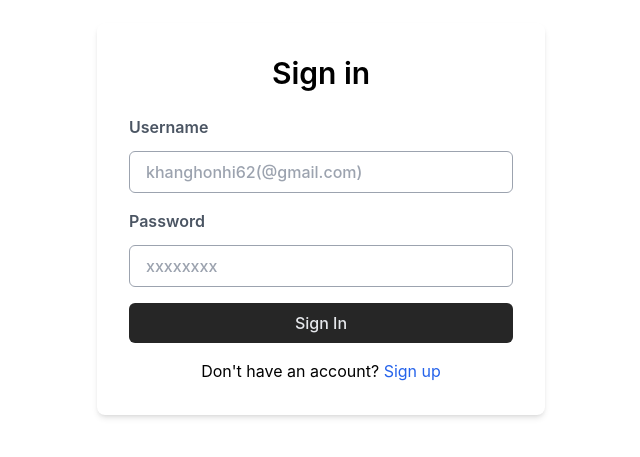
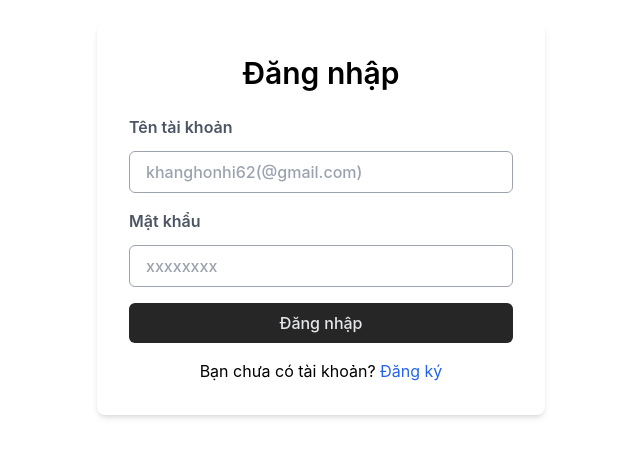
Before and after one commit to imkairis/LV_Client, a React (Create React App) app: page /signin in a window 1280 px wide. Shown: the part 181-638 px from the top of the page, without its empty margins (319-959 px from the left). Built offline with nearby package versions, Linux system fonts and the light colour scheme.

Commit message:
sua dang nhapnhap

```diff
--- a/src/pages/Account/SignIn.jsx
+++ b/src/pages/Account/SignIn.jsx
@@ -53,8 +53,8 @@ const SignIn = () => {
 
   const handleSignUp = (e) => {
     e.preventDefault();
-    if (!username) setErrEmail("Enter your username");
-    if (!password) setErrPassword("Create a password");
+    if (!username) setErrEmail("Nhập vào tên tài khoản");
+    if (!password) setErrPassword("Tạo mật khẩu");
 
     if (username && password) {
       handleLogin();
@@ -95,16 +95,18 @@ const SignIn = () => {
             <p className="text-green-500 font-medium mb-4">{successMsg}</p>
             <Link to="/signup">
               <button className="w-full h-10 bg-primeColor text-gray-200 rounded-md text-base font-semibold tracking-wide hover:bg-black hover:text-white duration-300">
-                Sign Up
+                Đăng nhập
               </button>
             </Link>
           </div>
         ) : (
           <form className="flex flex-col">
-            <h1 className="text-3xl font-semibold text-center mb-6">Sign in</h1>
+            <h1 className="text-3xl font-semibold text-center mb-6">
+              Đăng nhập
+            </h1>
             <div className="flex flex-col gap-3 mb-4">
               <label className="text-base font-semibold text-gray-600">
-                Username
+                Tên tài khoản
               </label>
               <input
                 onChange={handleUsername}
@@ -117,7 +119,7 @@ const SignIn = () => {
             </div>
             <div className="flex flex-col gap-3 mb-4">
               <label className="text-base font-semibold text-gray-600">
-                Password
+                Mật khẩu
               </label>
               <input
                 onChange={handlePassword}
@@ -134,12 +136,12 @@ const SignIn = () => {
               onClick={handleSignUp}
               className="w-full py-2 bg-primeColor text-gray-200 rounded-md text-base font-medium hover:bg-black hover:text-white duration-300"
             >
-              Sign In
+              Đăng nhập
             </button>
             <p className="text-center mt-4">
-              Don't have an account?{" "}
+              Bạn chưa có tài khoản?{" "}
               <Link to="/signup" className="text-blue-600 hover:underline">
-                Sign up
+                Đăng ký
               </Link>
             </p>
           </form>
--- a/src/pages/Account/SignUp.jsx
+++ b/src/pages/Account/SignUp.jsx
@@ -119,7 +119,7 @@ const SignUp = () => {
             </h1>
             <div className="flex flex-col gap-3 overflow-y-auto scrollbar-hide">
               <div className="flex flex-col">
-                <label className="text-gray-600 font-medium">Full Name</label>
+                <label className="text-gray-600 font-medium">Họ và tên</label>
                 <input
                   onChange={handleFullName}
                   value={fullName}
@@ -143,7 +143,7 @@ const SignUp = () => {
                 {errEmail && <p className="text-red-500 text-sm">{errEmail}</p>}
               </div>
               <div className="flex flex-col">
-                <label className="text-gray-600 font-medium">Birthday</label>
+                <label className="text-gray-600 font-medium">Ngày sinh</label>
                 <input
                   onChange={handleBirthday}
                   value={birthday}
@@ -155,7 +155,9 @@ const SignUp = () => {
                 )}
               </div>
               <div className="flex flex-col">
-                <label className="text-gray-600 font-medium">Username</label>
+                <label className="text-gray-600 font-medium">
+                  Tên tài khoản
+                </label>
                 <input
                   onChange={handleUserName}
                   value={userName}
@@ -168,7 +170,7 @@ const SignUp = () => {
                 )}
               </div>
               <div className="flex flex-col">
-                <label className="text-gray-600 font-medium">Password</label>
+                <label className="text-gray-600 font-medium">Mật khẩu</label>
                 <input
                   onChange={handlePassword}
                   value={password}
```
